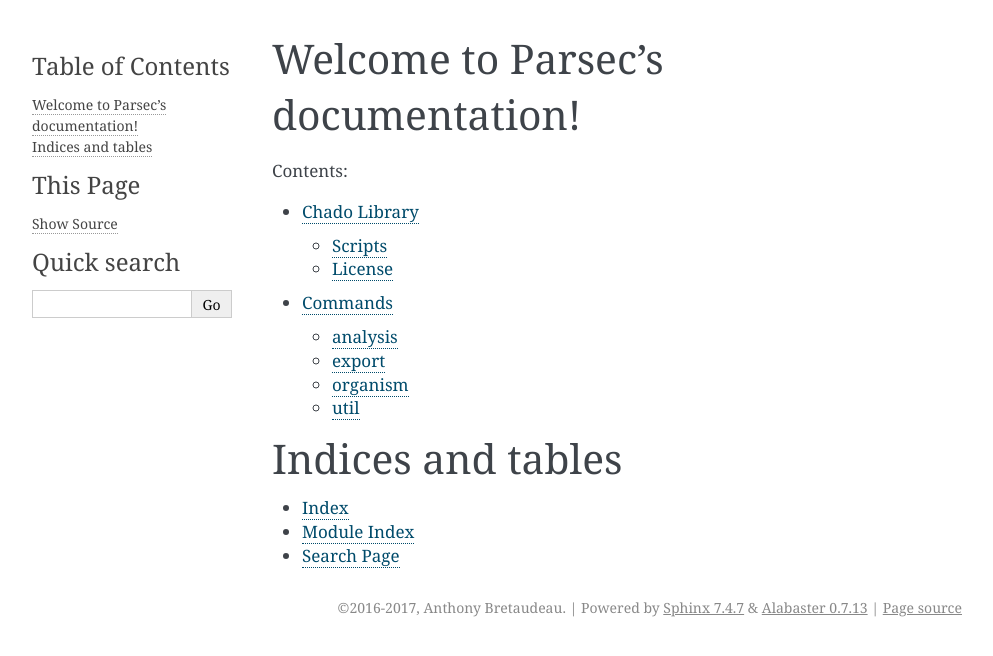
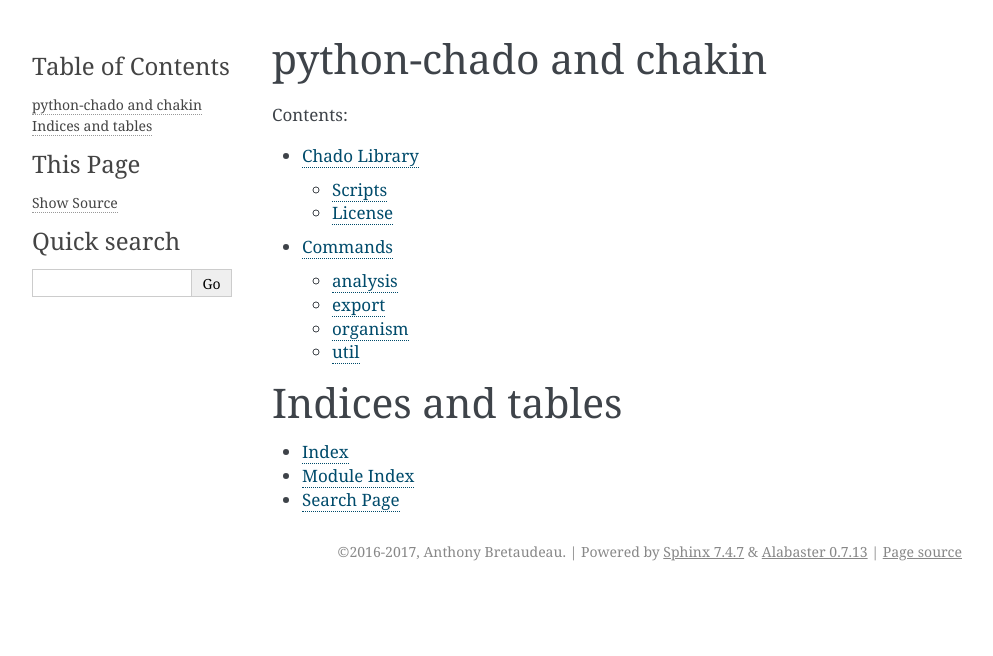
Before and after one commit to galaxy-genome-annotation/python-chado, a Sphinx documentation site: the page built from docs/index.rst, in a window 1280 px wide. Shown: the top 656 px of the page, without its empty margins (148-1141 px from the left). Built offline with Sphinx 7.4.7, drawn with Linux system fonts in a browser that asks for light colours.

Commit message:
remove parsec mentions

```diff
--- a/docs/index.rst
+++ b/docs/index.rst
@@ -1,10 +1,5 @@
-.. Parsec documentation master file, created by
-   sphinx-quickstart on Fri Feb 27 18:54:35 2015.
-   You can adapt this file completely to your liking, but it should at least
-   contain the root `toctree` directive.
-
-Welcome to Parsec's documentation!
-==================================
+python-chado and chakin
+=======================
 
 Contents:
 
@@ -15,8 +10,6 @@
    commands
 
 
-
-
 Indices and tables
 ==================
 
```
